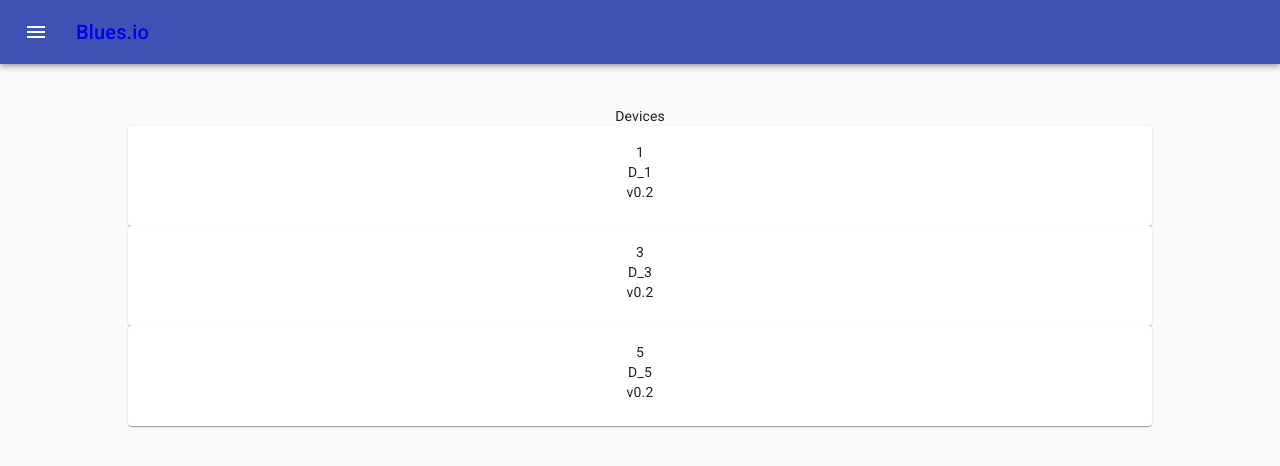
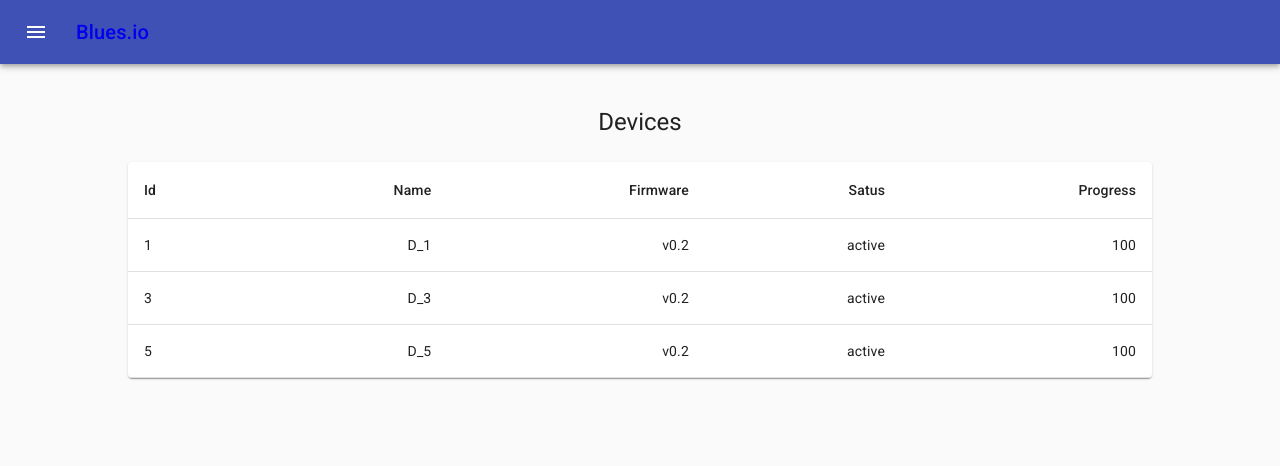
Before and after one commit to puzzfuzz/blues-demo, a React (Create React App) app: page /fleet/1 in a window 1280 px wide. Shown: the top 466 px of the page. Built offline with nearby package versions, Linux system fonts and the light colour scheme.

Commit message:
Devices as a table

```diff
--- a/src/components/Devices/DeviceList.js
+++ b/src/components/Devices/DeviceList.js
@@ -1,21 +1,61 @@
 import React from 'react';
 import PropTypes from 'prop-types';
+
+import { makeStyles } from '@material-ui/core/styles';
+import Table from '@material-ui/core/Table';
+import TableBody from '@material-ui/core/TableBody';
+import TableCell from '@material-ui/core/TableCell';
+import TableHead from '@material-ui/core/TableHead';
+import TableRow from '@material-ui/core/TableRow';
+import Paper from '@material-ui/core/Paper';
+
 import Device from "../../proptypes/Device.pt";
 import DeviceListItem from "./DeviceListItem";
+
+const useStyles = makeStyles(theme => ({
+  root: {
+    width: '100%',
+    marginTop: theme.spacing(3),
+    overflowX: 'auto',
+  },
+  table: {
+    minWidth: 650,
+  },
+}));
 
 
 const DeviceList = ({
   devicesFetched,
   devices
 }) => {
+  const classes = useStyles();
 
 	return (
-		<div>
-      {devices && devices.length
-        ? (devices.map((d) => <DeviceListItem key={`d_${d.id}`} device={d} />))
-        : (<div>Loading...</div>)
-      }
-    </div>
+    <Paper className={classes.root}>
+      <Table className={classes.table}>
+        <TableHead>
+          <TableRow>
+            <TableCell>Id</TableCell>
+            <TableCell align="right">Name</TableCell>
+            <TableCell align="right">Firmware</TableCell>
+            <TableCell align="right">Satus</TableCell>
+            <TableCell align="right">Progress</TableCell>
+          </TableRow>
+        </TableHead>
+        <TableBody>
+          {devices && devices.length
+            ? (devices.map((d) => {
+              return (
+                <TableRow key={`d_${d.id}`}>
+                  <DeviceListItem device={d}/>
+                </TableRow>
+              );
+            }))
+            : (<div>Loading...</div>)
+          }
+        </TableBody>
+      </Table>
+    </Paper>
 	);
 };
 
--- a/src/components/Devices/DeviceListItem.js
+++ b/src/components/Devices/DeviceListItem.js
@@ -2,16 +2,15 @@ import React from 'react';
 // import PropTypes from "prop-types";
 
 import { makeStyles } from '@material-ui/core/styles';
-import Card from '@material-ui/core/Card';
-import CardContent from '@material-ui/core/CardContent';
+import TableCell from '@material-ui/core/TableCell';
 import Device from "../../proptypes/Device.pt";
 
 
-const useStyles = makeStyles({
-  card: {
-    minWidth: 150
-  }
-});
+// const useStyles = makeStyles({
+//   card: {
+//     minWidth: 150
+//   }
+// });
 
 const DeviceListItem = ({ device }) => {
 
@@ -23,16 +22,16 @@ const DeviceListItem = ({ device }) => {
     name,
   } = device;
 
-  const classes = useStyles();
+  // const classes = useStyles();
 
   return (
-    <Card className={classes.card} >
-      <CardContent>
-        <div>{id}</div>
-        <div>{name}</div>
-        <div>{firmware}</div>
-      </CardContent>
-    </Card>
+    <>
+      <TableCell component="th" scope="row">{id}</TableCell>
+      <TableCell align="right">{name}</TableCell>
+      <TableCell align="right">{firmware}</TableCell>
+      <TableCell align="right">{status}</TableCell>
+      <TableCell align="right">{progress}</TableCell>
+    </>
 	);
 };
 
--- a/src/routes/FleetRC.js
+++ b/src/routes/FleetRC.js
@@ -1,5 +1,7 @@
 import React, {Component} from 'react';
 import PropTypes from 'prop-types';
+import Typography from '@material-ui/core/Typography';
+
 
 import DeviceList from "../components/Devices/DeviceList";
 import FleetContainer from "../containers/FleetContainer";
@@ -44,10 +46,10 @@ class FleetRC extends Component {
 
     return (
 			<div>
-        {fleet &&(
-          <div>Fleet: {fleet.id}</div>
+        {fleet && (
+          <Typography variant={'h2'} gutterBottom>Fleet: {fleet.id}</Typography>
         )}
-        <div>Devices</div>
+        <Typography variant={'h5'} gutterBottom>Devices</Typography>
         <DeviceList devices={devices} devicesFetched={devicesFetched} />
       </div>
 		)
```
